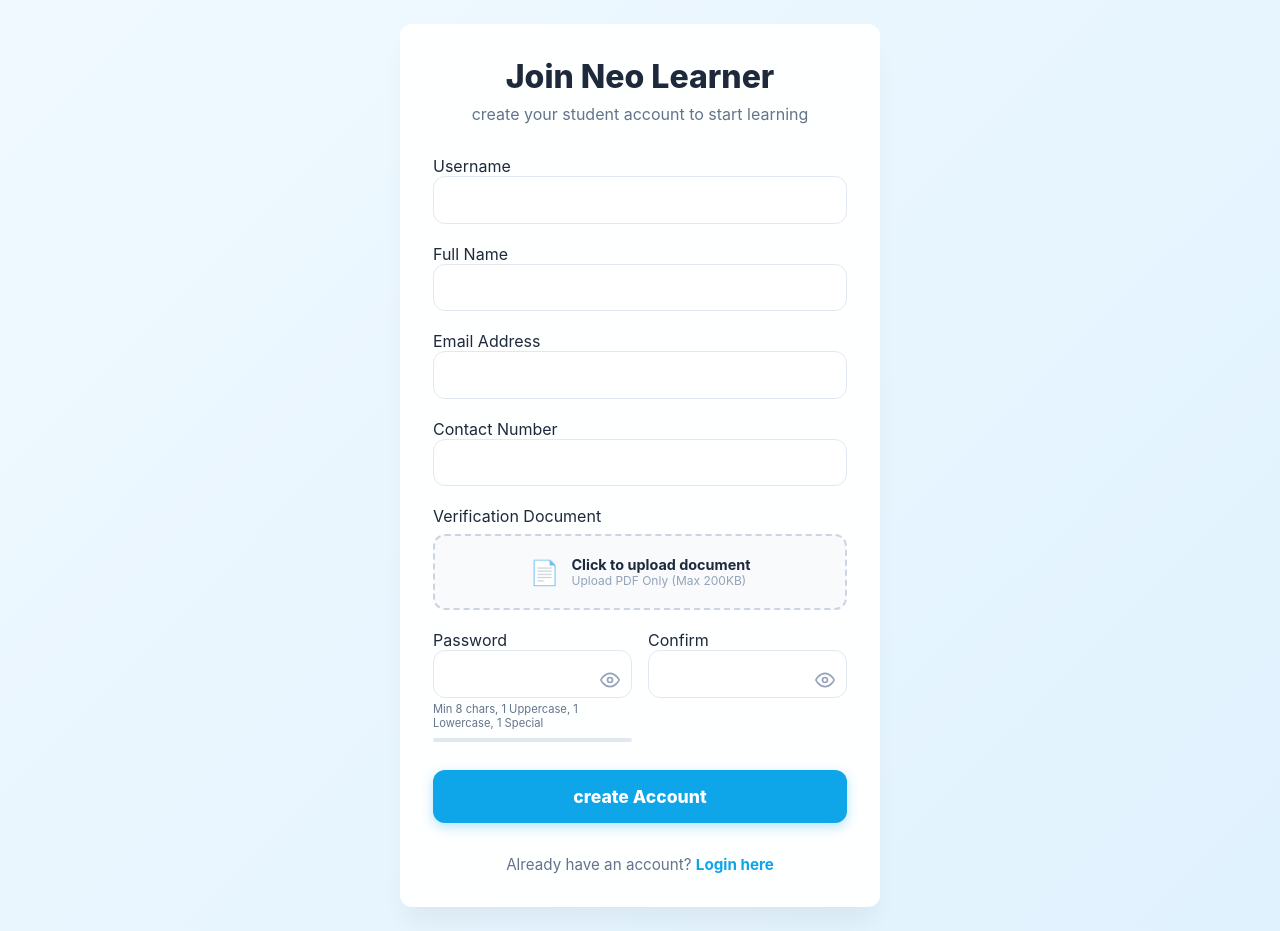
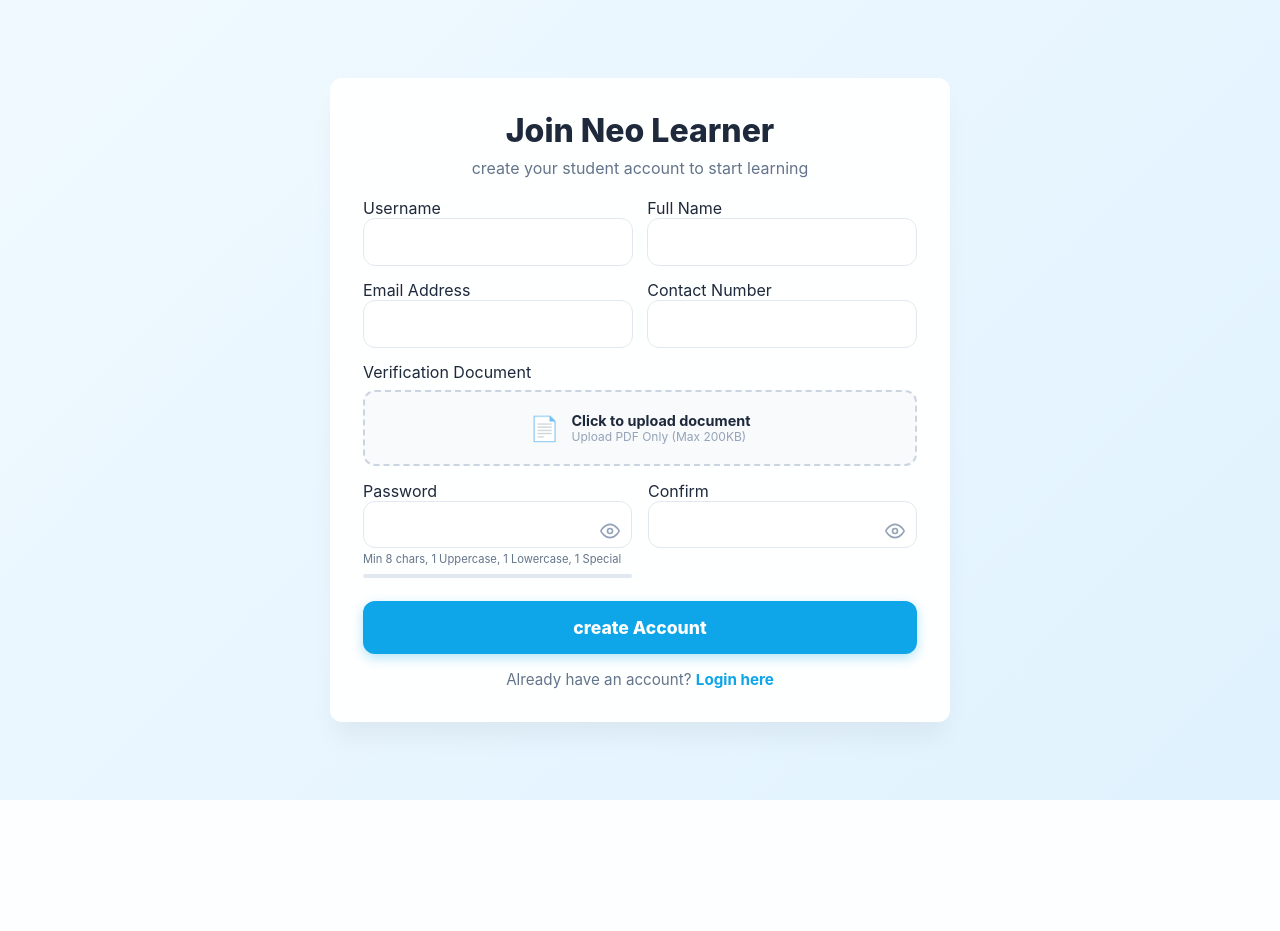
Before and after one commit to ameenul-hashim/calicutadminproject, a Django app: template accounts/templates/accounts/signup.html in a window 1280 px wide. After the commit the page ends 800 px from the top, so only its background shows below. Run offline with Django 3.2, Linux system fonts and the light colour scheme; the template is opened without the code that fills it, so the values that code supplies are empty; some libraries are stand-ins or nearby versions.

Commit message:
Optimize desktop signup layout: 2-column grid on large screens, reduced spacing, no scrolling

```diff
--- a/accounts/templates/accounts/signup.html
+++ b/accounts/templates/accounts/signup.html
@@ -49,11 +49,22 @@
         @media (max-width: 640px) {
             .messages, .alert { max-width: 90vw; }
         }
+        .signup-grid { display: grid; grid-template-columns: 1fr; gap: 1.25rem; }
+        @media (min-width: 1025px) {
+            body[style*="padding"] { padding: 1rem 1.5rem !important; }
+            .glass-card { max-width: 620px !important; }
+            .signup-grid { grid-template-columns: 1fr 1fr; gap: 0.9rem; }
+            .signup-grid > :nth-child(5),
+            .signup-grid > :nth-child(6),
+            .signup-grid > :nth-child(7) { grid-column: 1 / -1; }
+            .card-heading { margin-bottom: 1.25rem !important; }
+            .bottom-link { margin-top: 1rem !important; }
+        }
     </style>
 </head>
 <body style="min-height: 100vh; display: flex; align-items: center; justify-content: center; background: linear-gradient(135deg, #f0f9ff 0%, #e0f2fe 100%); padding: 1.5rem; margin: 0;">
     <div class="glass-card" style="width: 100%; max-width: 480px; background: rgba(255, 255, 255, 0.95); backdrop-filter: blur(10px); border: 1px solid rgba(255,255,255,0.5); box-shadow: 0 20px 25px -5px rgba(0,0,0,0.05);">
-        <div style="text-align: center; margin-bottom: 2rem;">
+        <div class="card-heading" style="text-align: center; margin-bottom: 2rem;">
             <h1 style="font-size: 2rem; font-weight: 800; color: #1e293b; margin: 0;">Join Neo Learner</h1>
             <p style="color: #64748b; margin-top: 0.5rem;">create your student account to start learning</p>
         </div>
@@ -64,7 +75,7 @@
         <form method="POST" enctype="multipart/form-data" id="signupForm" novalidate>
             {% csrf_token %}
             <input type="hidden" name="is_mobile" id="is_mobile" value="false">
-            <div style="display: grid; grid-template-columns: 1fr; gap: 1.25rem;">
+            <div class="signup-grid">
                 <div class="form-group">
                     <label for="username">Username</label>
                     <input type="text" name="username" id="username" value="{{ username|default:'' }}" style="width: 100%; padding: 0.8rem; border-radius: 0.75rem; border: 1px solid #e2e8f0; font-size: 1rem; outline: none; transition: border-color 0.2s;">
@@ -122,7 +133,7 @@
             </div>
         </form>
 
-        <p style="text-align: center; margin-top: 2rem; color: #64748b; font-size: 0.95rem;">
+        <p class="bottom-link" style="text-align: center; margin-top: 2rem; color: #64748b; font-size: 0.95rem;">
             Already have an account? <a href="{% url 'login' %}" style="color: #0ea5e9; text-decoration: none; font-weight: 700;">Login here</a>
         </p>
     </div>
```
Also changed, not shown: accounts/templates/accounts/teacher_signup.html (+14 -3 lines).
